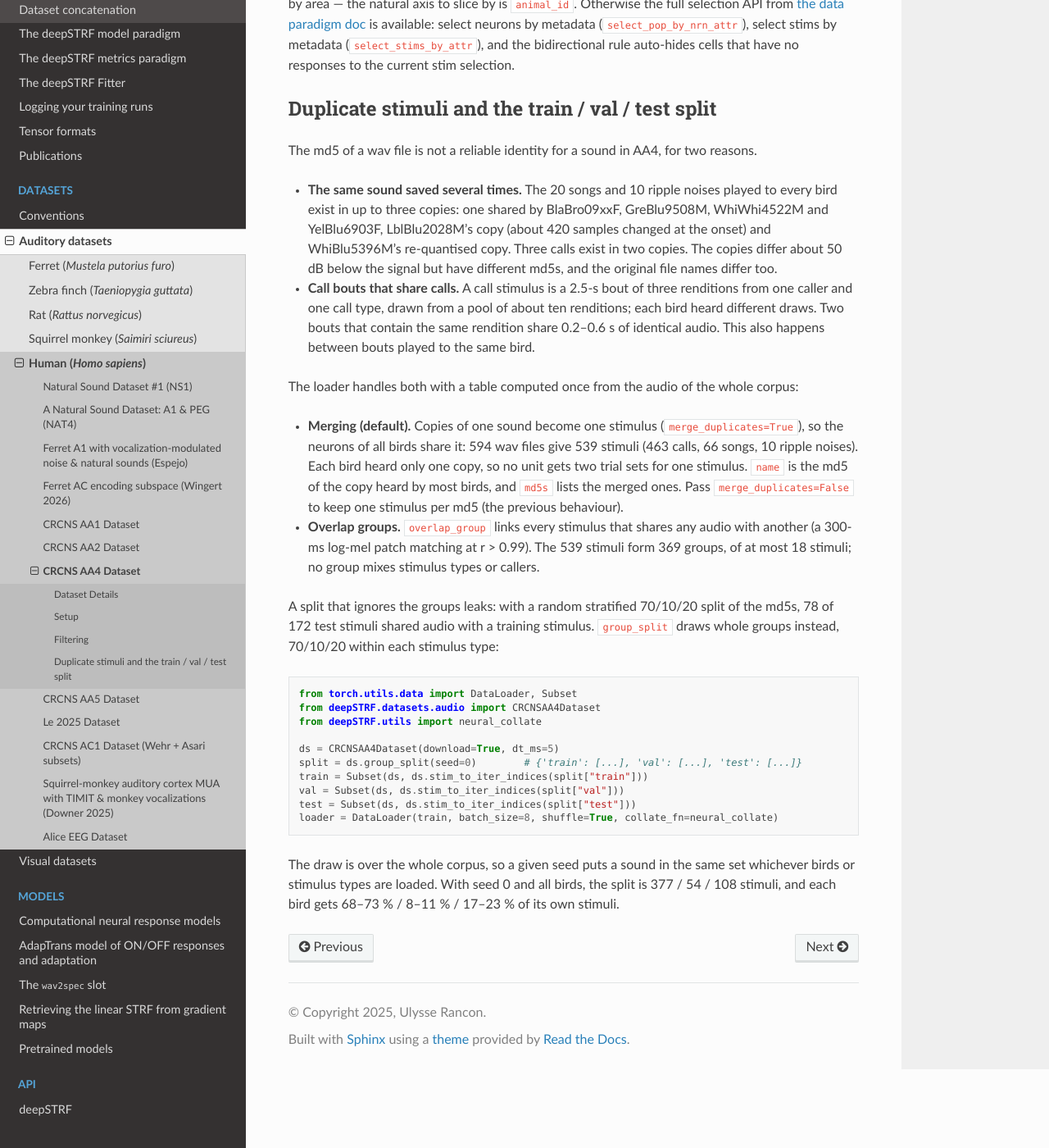
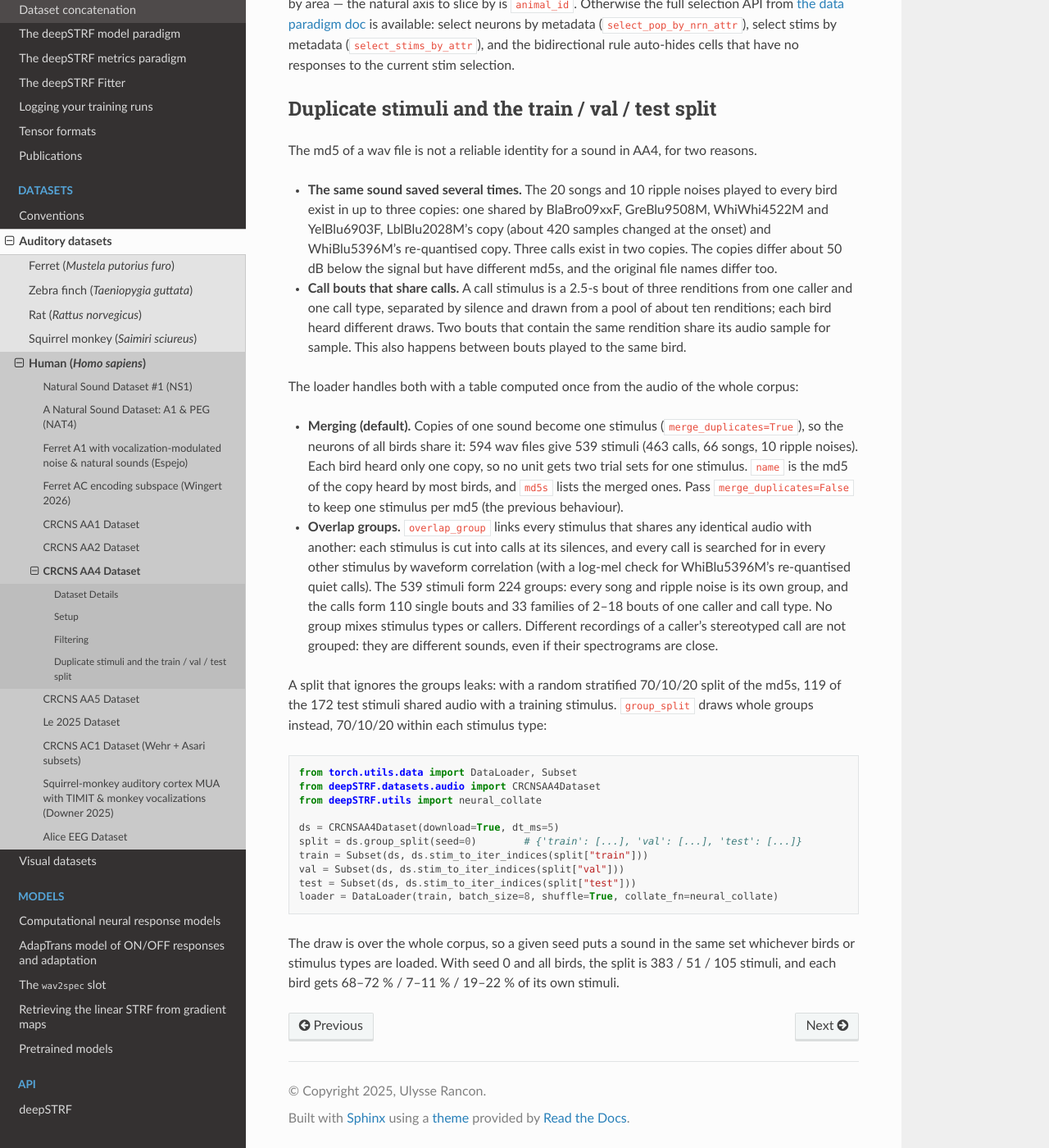
Before and after one commit to urancon/deepSTRF, a Sphinx documentation site: the page built from docs/_source/md/README_CRCNS_AA4.md, in a window 1280 px wide and 1400 px high, scrolled down 2787 px. Shown: the whole window at 82% size. Built offline with Sphinx 7.4.7 and the Read the Docs theme 3.1.0, drawn with Linux system fonts in a browser that asks for light colours; pages that are not in the unit, such as notebooks, are missing from menus.

Commit message:
fix(aa4): build overlap groups from identical audio, including quiet calls
The first table linked stimuli by 300-ms log-mel patches against a corpus-wide
sound floor. It missed the quiet call types (tets, thuks, some nest calls) and
linked different recordings of one caller's stereotyped call. Renditions are
separated by digital silence and reused bit for bit, so groups now come from
each call searched in every other stimulus by waveform correlation, with a
log-mel check for WhiBlu5396M's re-quantised quiet calls. 369 -> 224 groups;
duplicates and merging are unchanged.

Co-Authored-By: Claude Opus 5.5 (1M context) <noreply@anthropic.com>

````diff
--- a/docs/_source/md/README_CRCNS_AA4.md
+++ b/docs/_source/md/README_CRCNS_AA4.md
@@ -132,10 +132,10 @@ reasons.
   exist in two copies. The copies differ about 50 dB below the signal but have
   different md5s, and the original file names differ too.
 - **Call bouts that share calls.** A call stimulus is a 2.5-s bout of three
-  renditions from one caller and one call type, drawn from a pool of about ten
-  renditions; each bird heard different draws. Two bouts that contain the same
-  rendition share 0.2–0.6 s of identical audio. This also happens between bouts
-  played to the same bird.
+  renditions from one caller and one call type, separated by silence and drawn
+  from a pool of about ten renditions; each bird heard different draws. Two
+  bouts that contain the same rendition share its audio sample for sample. This
+  also happens between bouts played to the same bird.
 
 The loader handles both with a table computed once from the audio of the whole
 corpus:
@@ -147,13 +147,19 @@ corpus:
   the copy heard by most birds, and `md5s` lists the merged ones. Pass
   `merge_duplicates=False` to keep one stimulus per md5 (the previous
   behaviour).
-- **Overlap groups.** `overlap_group` links every stimulus that shares any audio
-  with another (a 300-ms log-mel patch matching at r > 0.99). The 539 stimuli
-  form 369 groups, of at most 18 stimuli; no group mixes stimulus types or
-  callers.
+- **Overlap groups.** `overlap_group` links every stimulus that shares any
+  identical audio with another: each stimulus is cut into calls at its silences,
+  and every call is searched for in every other stimulus by waveform correlation
+  (with a log-mel check for WhiBlu5396M's re-quantised quiet calls). The 539
+  stimuli form 224 groups: every song and ripple noise is its own group, and the
+  calls form 110 single bouts and 33 families of 2–18 bouts of one caller and
+  call type. No group mixes stimulus types or callers. Different recordings of a
+  caller's stereotyped call are not grouped: they are different sounds, even if
+  their spectrograms are close.
 
 A split that ignores the groups leaks: with a random stratified 70/10/20 split
-of the md5s, 78 of 172 test stimuli shared audio with a training stimulus.
+of the md5s, 119 of the 172 test stimuli shared audio with a training
+stimulus.
 `group_split` draws whole groups instead, 70/10/20 within each stimulus type:
 
 ```python
@@ -171,5 +177,5 @@ loader = DataLoader(train, batch_size=8, shuffle=True, collate_fn=neural_collate
 
 The draw is over the whole corpus, so a given seed puts a sound in the same set
 whichever birds or stimulus types are loaded. With seed 0 and all birds, the
-split is 377 / 54 / 108 stimuli, and each bird gets 68–73 % / 8–11 % / 17–23 % of
+split is 383 / 51 / 105 stimuli, and each bird gets 68–72 % / 7–11 % / 19–22 % of
 its own stimuli.
````
Also changed, not shown: 3 other files.
